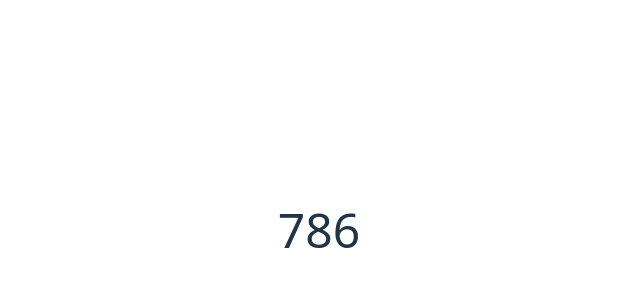
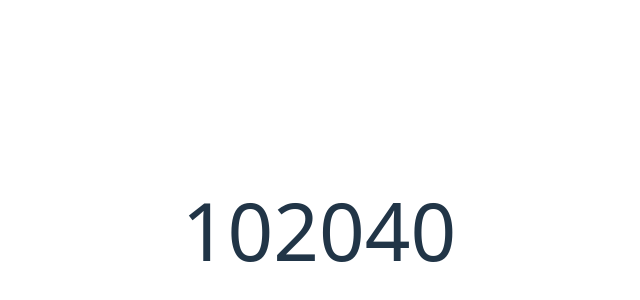
Before and after one commit to mayankchugh17/Lottery, a React (Vite) app: page / in a window 1280 px wide. Shown: the part 170-470 px from the top of the page, without its empty margins (321-961 px from the left). Built offline with nearby package versions, Linux system fonts and the light colour scheme.

Commit message:
Ticket and TicketNum are different component

```diff
--- a/package.json
+++ b/package.json
@@ -22,6 +22,6 @@
     "eslint-plugin-react-hooks": "^5.1.0",
     "eslint-plugin-react-refresh": "^0.4.19",
     "globals": "^15.15.0",
-    "vite": "^6.2.0"
+    "vite": "^6.2.6"
   }
 }
--- a/src/App.jsx
+++ b/src/App.jsx
@@ -1,13 +1,11 @@
 import LotteryGame from './Lotterygame'
-import TicketNum from './TicketNum'
+import Ticket from './Ticket.jsx'
 import './App.css'
 
 function App() {
   return (
    <>
-      <TicketNum num={7} />
-      <TicketNum num={8} />
-      <TicketNum num={6} />
+      <Ticket ticket={[10,20,40]} />
    </>
   )
 }
--- /dev/null
+++ b/src/Ticket.css
@@ -0,0 +1,4 @@
+.Ticket{
+    border: 1px solid pink;
+    border-radius: 14px;
+}
--- /dev/null
+++ b/src/Ticket.jsx
@@ -0,0 +1,14 @@
+import TicketNum from "./TicketNum";
+import './Ticket.css'
+export default function Ticket({ticket})
+{
+    return (
+        <>
+            {
+                ticket.map((num, idx)=>(
+                    <TicketNum num={num} key={idx}/>
+                ))
+            }
+        </>
+    );
+}
--- a/src/TicketNum.jsx
+++ b/src/TicketNum.jsx
@@ -2,5 +2,5 @@ import './ticketnum.css'
 
 export default function TicketNum({num})
 {
-    return (<span className="ticketNum">{num}</span>);
+    return <span className="ticketNum">{num}</span>;
 }
--- a/src/ticketnum.css
+++ b/src/ticketnum.css
@@ -1,4 +1,4 @@
 .ticketNum{
-    font-size: 3rem;
+    font-size: 5rem;
 
 }
```
Also changed, not shown: 1 other file (tests, documents, lock files or other folders).
